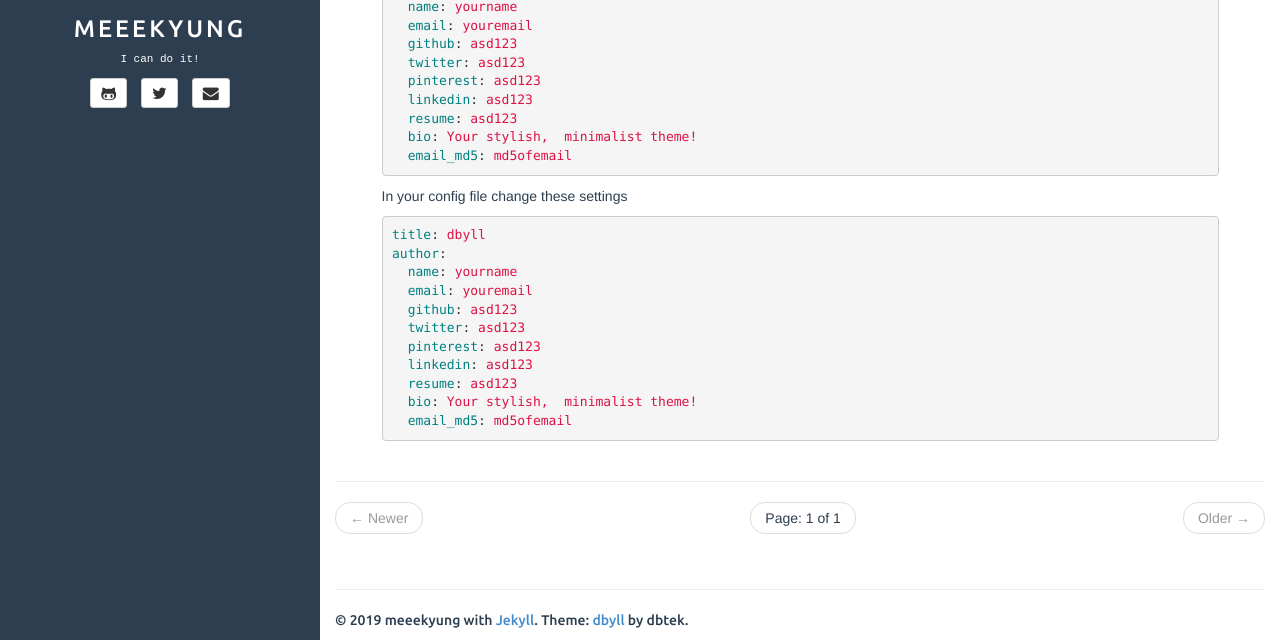
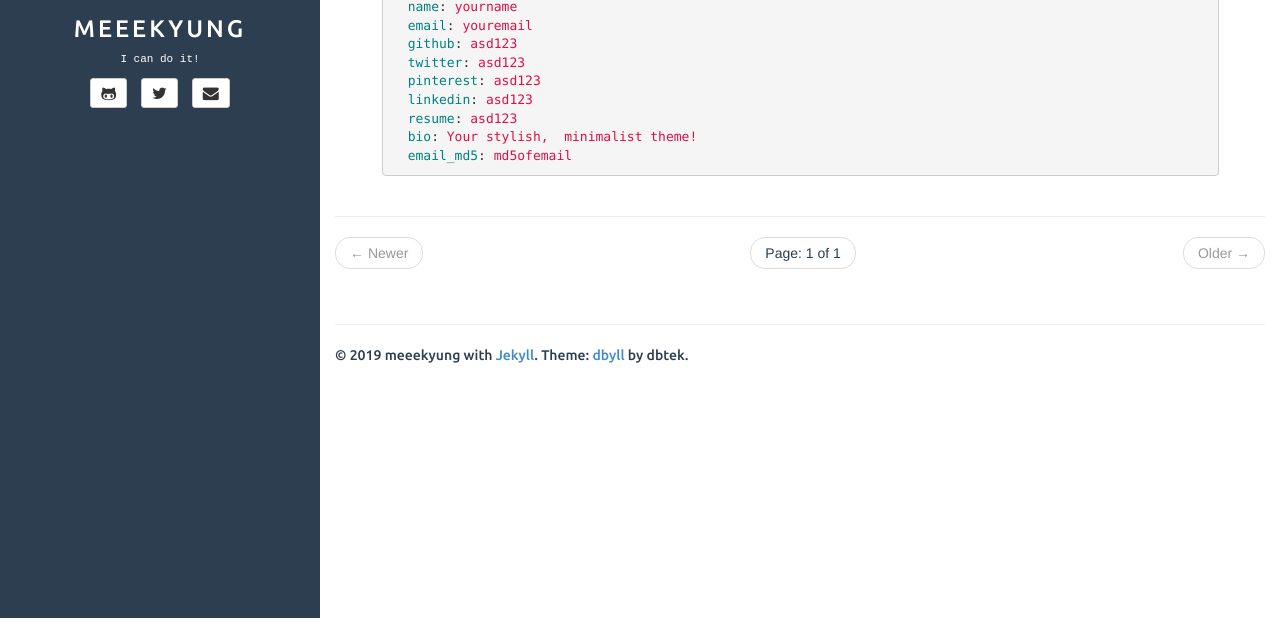
Before and after one commit to meeekyung/meeekyung.github.io, a Jekyll site: the page built from index.html, in a window 1280 px wide and 922 px high, cut to the strip 282-922 px from the top of the window. Built offline with Jekyll 4.4.1, drawn with Linux system fonts in a browser that asks for light colours; the list of posts is cut into pages by our own code.

Commit message:
Update 2019-12-18-react.md

```diff
--- a/_posts/2019-12-18-react.md
+++ b/_posts/2019-12-18-react.md
@@ -21,20 +21,3 @@
   bio: Your stylish,  minimalist theme!
   email_md5: md5ofemail
 {% endhighlight %}
-
-
-In your config file change these settings
-
-{% highlight yaml %}
-title: dbyll
-author:
-  name: yourname
-  email: youremail
-  github: asd123
-  twitter: asd123
-  pinterest: asd123
-  linkedin: asd123
-  resume: asd123
-  bio: Your stylish,  minimalist theme!
-  email_md5: md5ofemail
-{% endhighlight %}
```
